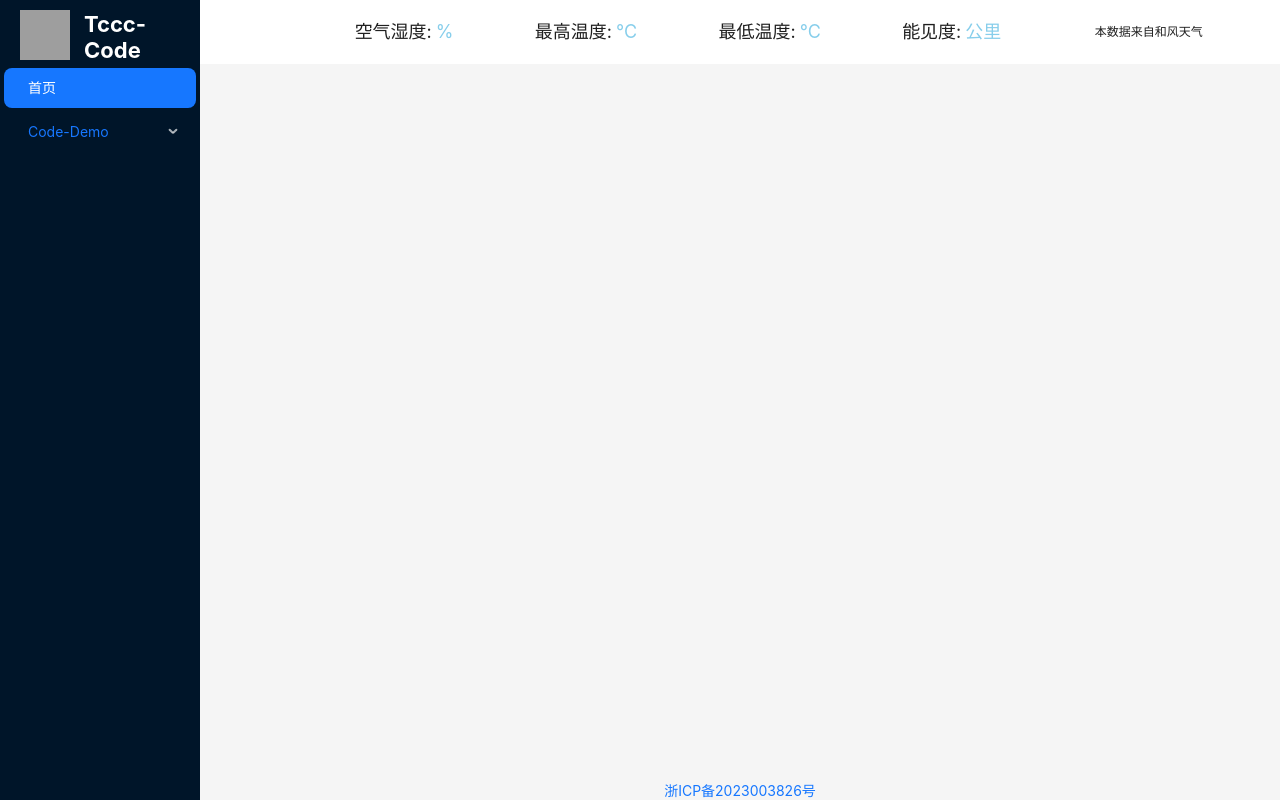
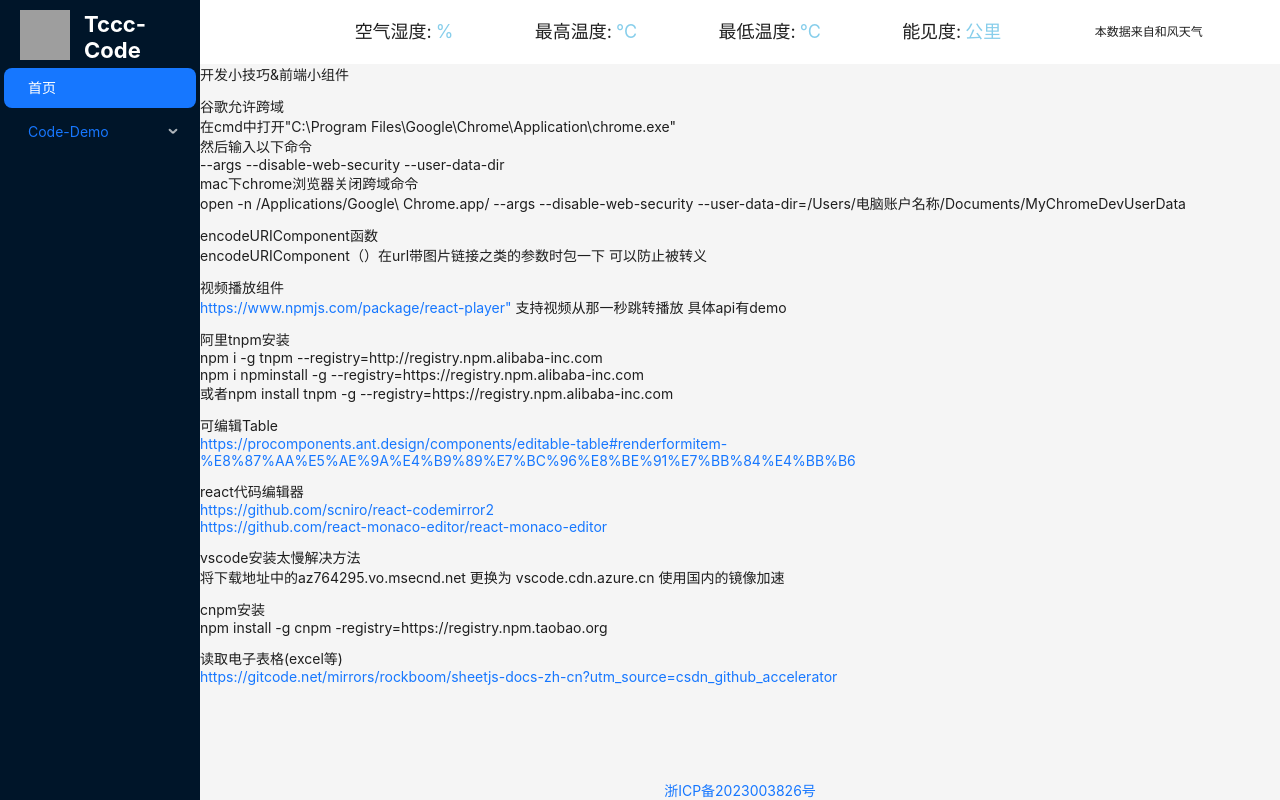
Before and after one commit to Tccc-code/my-code, a React (Vite) app: page /#/ in a window 1280 px wide. Built offline with nearby package versions, Linux system fonts and the light colour scheme; no server answers; grey boxes are pictures that could not be loaded.

Commit message:
feat：审核内容提交

```diff
--- a/src/contents/HomePage/HomePage.tsx
+++ b/src/contents/HomePage/HomePage.tsx
@@ -5,6 +5,41 @@ import './HomePage.scss'
 const HomePage: React.FC<{}> = () => {
   return (
     <div className="home-page">
+      <div>开发小技巧&前端小组件</div>
+      <div style={{ width: 20, height: 12 }} />
+      <div>谷歌允许跨域</div>
+      <div>在cmd中打开"C:\Program Files\Google\Chrome\Application\chrome.exe"</div>
+      <div>然后输入以下命令</div>
+      <div>--args --disable-web-security --user-data-dir</div>
+      <div>mac下chrome浏览器关闭跨域命令</div>
+      <div>open -n /Applications/Google\ Chrome.app/ --args --disable-web-security  --user-data-dir=/Users/电脑账户名称/Documents/MyChromeDevUserData</div>
+      <div style={{ width: 20, height: 12 }} />
+      <div>encodeURIComponent函数</div>
+      <div>encodeURIComponent（）在url带图片链接之类的参数时包一下 可以防止被转义</div>
+      <div style={{ width: 20, height: 12 }} />
+      <div>视频播放组件</div>
+      <div> <a href="https://www.npmjs.com/package/react-player" target='_blank'>https://www.npmjs.com/package/react-player"</a> 支持视频从那一秒跳转播放 具体api有demo</div>
+      <div style={{ width: 20, height: 12 }} />
+      <div> 阿里tnpm安装</div>
+      <div>npm i -g tnpm --registry=http://registry.npm.alibaba-inc.com</div>
+      <div>npm i npminstall -g --registry=https://registry.npm.alibaba-inc.com</div>
+      <div>或者npm install tnpm -g --registry=https://registry.npm.alibaba-inc.com</div>
+      <div style={{ width: 20, height: 12 }} />
+      <div>可编辑Table</div>
+      <div><a href="https://procomponents.ant.design/components/editable-table#renderformitem-%E8%87%AA%E5%AE%9A%E4%B9%89%E7%BC%96%E8%BE%91%E7%BB%84%E4%BB%B6" target='_blank'>https://procomponents.ant.design/components/editable-table#renderformitem-%E8%87%AA%E5%AE%9A%E4%B9%89%E7%BC%96%E8%BE%91%E7%BB%84%E4%BB%B6</a></div>
+      <div style={{ width: 20, height: 12 }} />
+      <div>react代码编辑器</div>
+      <div><a href="https://github.com/scniro/react-codemirror2" target='_blank'>https://github.com/scniro/react-codemirror2</a></div>
+      <div><a href="https://github.com/react-monaco-editor/react-monaco-editor" target='_blank'>https://github.com/react-monaco-editor/react-monaco-editor</a></div>
+      <div style={{ width: 20, height: 12 }} />
+      <div>vscode安装太慢解决方法</div>
+      <div>将下载地址中的az764295.vo.msecnd.net 更换为  vscode.cdn.azure.cn 使用国内的镜像加速</div>
+      <div style={{ width: 20, height: 12 }} />
+      <div>cnpm安装</div>
+      <div>npm install -g cnpm -registry=https://registry.npm.taobao.org</div>
+      <div style={{ width: 20, height: 12 }} />
+      <div>读取电子表格(excel等)</div>
+      <div><a href="https://gitcode.net/mirrors/rockboom/sheetjs-docs-zh-cn?utm_source=csdn_github_accelerator" target='_blank'>https://gitcode.net/mirrors/rockboom/sheetjs-docs-zh-cn?utm_source=csdn_github_accelerator</a></div>
       <div className="icp">
         <a href="https://beian.miit.gov.cn/" target="_blank">浙ICP备2023003826号</a>
       </div>
```
